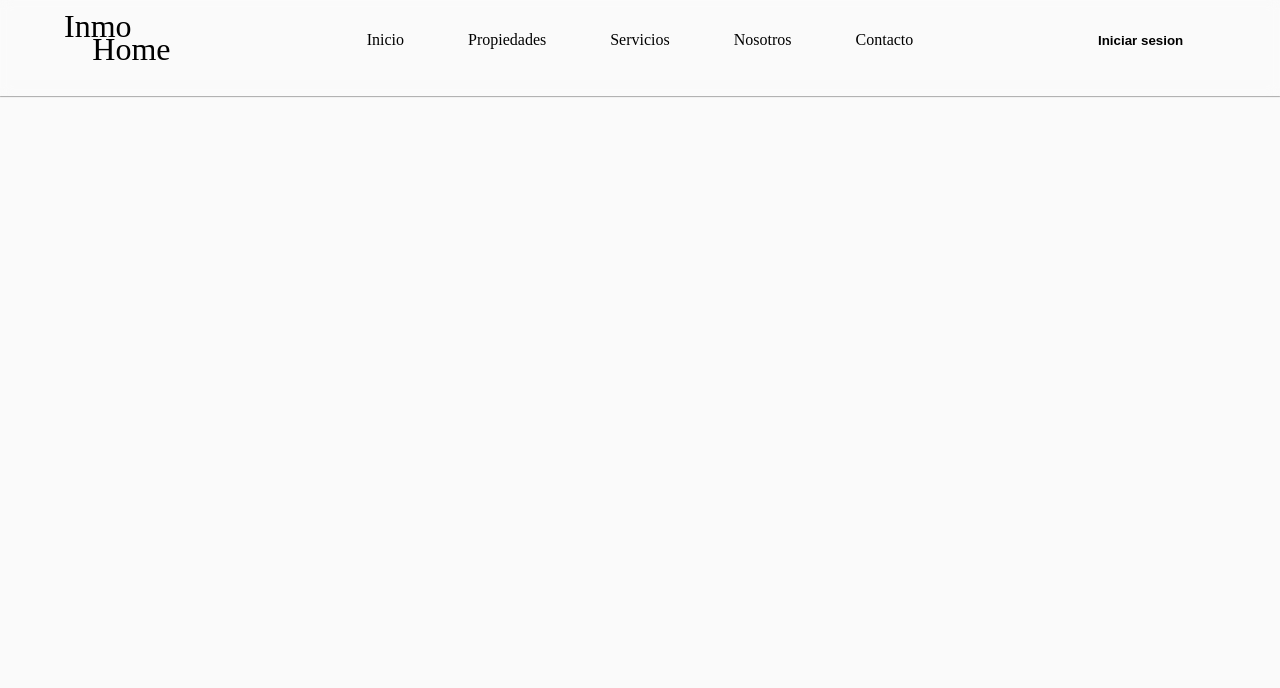
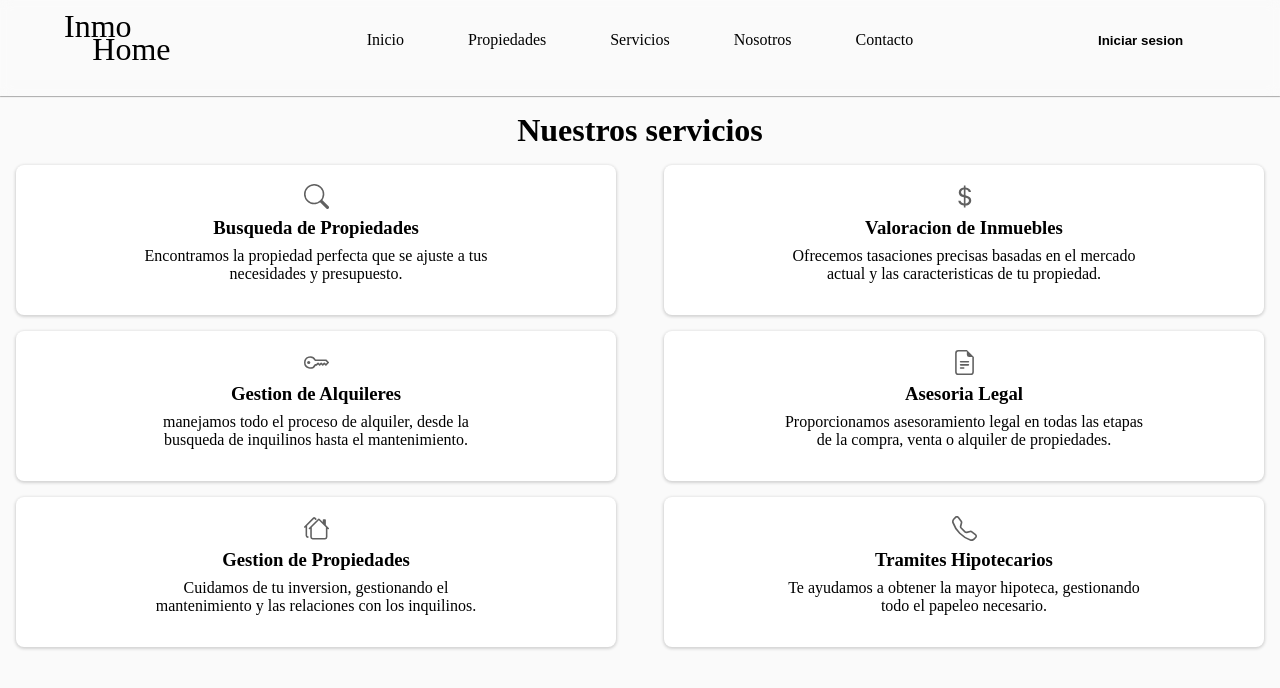
Before and after one commit to Alan-Ribeca/inmobiliaria, a React (Vite) app in the folder inmoReact/: page /servicios in a window 1280 px wide. Shown: the top 688 px of the page. Built offline with nearby package versions, Linux system fonts and the light colour scheme.

Commit message:
empezando con servicios

```diff
--- a/inmoReact/src/App.jsx
+++ b/inmoReact/src/App.jsx
@@ -10,6 +10,7 @@ import { Propiedades } from "./components/propiedades/Propiedades";
 import { SubirProductos } from "./components/admin/SubirProductos";
 import { EditarPropiedades } from "./components/admin/EditarPropiedades";
 import "../css/style.css";
+import { Servicios } from "./components/servicios/Servicios";
 
 function App() {
   //utilizar context9
@@ -38,6 +39,7 @@ function App() {
 
             {/* PROPIEDADES */}
             <Route path="/propiedades" element={<Propiedades />} />
+            <Route path="/servicios" element={<Servicios />} />
 
             {/* Admin */}
             <Route path="/subirProductos" element={<SubirProductos />} />
--- /dev/null
+++ b/inmoReact/src/components/servicios/Servicios.jsx
@@ -0,0 +1,114 @@
+import "./servicios.scss";
+export const Servicios = () => {
+  return (
+    <>
+      <h1 className="titleServ">Nuestros servicios</h1>
+      <section className="containerServ">
+        <div className="servicio">
+          <svg
+            xmlns="http://www.w3.org/2000/svg"
+            width="25"
+            height="25"
+            fill="currentColor"
+            className="logoServ"
+            viewBox="0 0 16 16"
+          >
+            <path d="M11.742 10.344a6.5 6.5 0 1 0-1.397 1.398h-.001q.044.06.098.115l3.85 3.85a1 1 0 0 0 1.415-1.414l-3.85-3.85a1 1 0 0 0-.115-.1zM12 6.5a5.5 5.5 0 1 1-11 0 5.5 5.5 0 0 1 11 0" />
+          </svg>
+          <h3>Busqueda de Propiedades</h3>
+          <p className="parrafo">
+            Encontramos la propiedad perfecta que se ajuste a tus necesidades y
+            presupuesto.
+          </p>
+        </div>
+        <div className="servicio">
+          <svg
+            xmlns="http://www.w3.org/2000/svg"
+            width="25"
+            height="25"
+            fill="currentColor"
+            className="logoServ"
+            viewBox="0 0 16 16"
+          >
+            <path d="M4 10.781c.148 1.667 1.513 2.85 3.591 3.003V15h1.043v-1.216c2.27-.179 3.678-1.438 3.678-3.3 0-1.59-.947-2.51-2.956-3.028l-.722-.187V3.467c1.122.11 1.879.714 2.07 1.616h1.47c-.166-1.6-1.54-2.748-3.54-2.875V1H7.591v1.233c-1.939.23-3.27 1.472-3.27 3.156 0 1.454.966 2.483 2.661 2.917l.61.162v4.031c-1.149-.17-1.94-.8-2.131-1.718zm3.391-3.836c-1.043-.263-1.6-.825-1.6-1.616 0-.944.704-1.641 1.8-1.828v3.495l-.2-.05zm1.591 1.872c1.287.323 1.852.859 1.852 1.769 0 1.097-.826 1.828-2.2 1.939V8.73z" />
+          </svg>
+          <h3>Valoracion de Inmuebles</h3>
+          <p className="parrafo">
+            Ofrecemos tasaciones precisas basadas en el mercado actual y las
+            caracteristicas de tu propiedad.
+          </p>
+        </div>
+        <div className="servicio">
+          <svg
+            xmlns="http://www.w3.org/2000/svg"
+            width="25"
+            height="25"
+            fill="currentColor"
+            className="logoServ"
+            viewBox="0 0 16 16"
+          >
+            <path d="M0 8a4 4 0 0 1 7.465-2H14a.5.5 0 0 1 .354.146l1.5 1.5a.5.5 0 0 1 0 .708l-1.5 1.5a.5.5 0 0 1-.708 0L13 9.207l-.646.647a.5.5 0 0 1-.708 0L11 9.207l-.646.647a.5.5 0 0 1-.708 0L9 9.207l-.646.647A.5.5 0 0 1 8 10h-.535A4 4 0 0 1 0 8m4-3a3 3 0 1 0 2.712 4.285A.5.5 0 0 1 7.163 9h.63l.853-.854a.5.5 0 0 1 .708 0l.646.647.646-.647a.5.5 0 0 1 .708 0l.646.647.646-.647a.5.5 0 0 1 .708 0l.646.647.793-.793-1-1h-6.63a.5.5 0 0 1-.451-.285A3 3 0 0 0 4 5" />
+            <path d="M4 8a1 1 0 1 1-2 0 1 1 0 0 1 2 0" />
+          </svg>
+          <h3>Gestion de Alquileres</h3>
+          <p className="parrafo">
+            manejamos todo el proceso de alquiler, desde la busqueda de
+            inquilinos hasta el mantenimiento.
+          </p>
+        </div>
+        <div className="servicio">
+          <svg
+            xmlns="http://www.w3.org/2000/svg"
+            width="25"
+            height="25"
+            fill="currentColor"
+            className="logoServ"
+            viewBox="0 0 16 16"
+          >
+            <path d="M5.5 7a.5.5 0 0 0 0 1h5a.5.5 0 0 0 0-1zM5 9.5a.5.5 0 0 1 .5-.5h5a.5.5 0 0 1 0 1h-5a.5.5 0 0 1-.5-.5m0 2a.5.5 0 0 1 .5-.5h2a.5.5 0 0 1 0 1h-2a.5.5 0 0 1-.5-.5" />
+            <path d="M9.5 0H4a2 2 0 0 0-2 2v12a2 2 0 0 0 2 2h8a2 2 0 0 0 2-2V4.5zm0 1v2A1.5 1.5 0 0 0 11 4.5h2V14a1 1 0 0 1-1 1H4a1 1 0 0 1-1-1V2a1 1 0 0 1 1-1z" />
+          </svg>
+          <h3>Asesoria Legal</h3>
+          <p className="parrafo">
+            Proporcionamos asesoramiento legal en todas las etapas de la compra,
+            venta o alquiler de propiedades.
+          </p>
+        </div>
+        <div className="servicio">
+          <svg
+            xmlns="http://www.w3.org/2000/svg"
+            width="25"
+            height="25"
+            fill="currentColor"
+            className="logoServ"
+            viewBox="0 0 16 16"
+          >
+            <path d="M5.793 1a1 1 0 0 1 1.414 0l.647.646a.5.5 0 1 1-.708.708L6.5 1.707 2 6.207V12.5a.5.5 0 0 0 .5.5.5.5 0 0 1 0 1A1.5 1.5 0 0 1 1 12.5V7.207l-.146.147a.5.5 0 0 1-.708-.708zm3 1a1 1 0 0 1 1.414 0L12 3.793V2.5a.5.5 0 0 1 .5-.5h1a.5.5 0 0 1 .5.5v3.293l1.854 1.853a.5.5 0 0 1-.708.708L15 8.207V13.5a1.5 1.5 0 0 1-1.5 1.5h-8A1.5 1.5 0 0 1 4 13.5V8.207l-.146.147a.5.5 0 1 1-.708-.708zm.707.707L5 7.207V13.5a.5.5 0 0 0 .5.5h8a.5.5 0 0 0 .5-.5V7.207z" />
+          </svg>
+          <h3>Gestion de Propiedades</h3>
+          <p className="parrafo">
+            Cuidamos de tu inversion, gestionando el mantenimiento y las
+            relaciones con los inquilinos.
+          </p>
+        </div>
+        <div className="servicio">
+          <svg
+            xmlns="http://www.w3.org/2000/svg"
+            width="25"
+            height="25"
+            fill="currentColor"
+            className="logoServ"
+            viewBox="0 0 16 16"
+          >
+            <path d="M3.654 1.328a.678.678 0 0 0-1.015-.063L1.605 2.3c-.483.484-.661 1.169-.45 1.77a17.6 17.6 0 0 0 4.168 6.608 17.6 17.6 0 0 0 6.608 4.168c.601.211 1.286.033 1.77-.45l1.034-1.034a.678.678 0 0 0-.063-1.015l-2.307-1.794a.68.68 0 0 0-.58-.122l-2.19.547a1.75 1.75 0 0 1-1.657-.459L5.482 8.062a1.75 1.75 0 0 1-.46-1.657l.548-2.19a.68.68 0 0 0-.122-.58zM1.884.511a1.745 1.745 0 0 1 2.612.163L6.29 2.98c.329.423.445.974.315 1.494l-.547 2.19a.68.68 0 0 0 .178.643l2.457 2.457a.68.68 0 0 0 .644.178l2.189-.547a1.75 1.75 0 0 1 1.494.315l2.306 1.794c.829.645.905 1.87.163 2.611l-1.034 1.034c-.74.74-1.846 1.065-2.877.702a18.6 18.6 0 0 1-7.01-4.42 18.6 18.6 0 0 1-4.42-7.009c-.362-1.03-.037-2.137.703-2.877z" />
+          </svg>
+          <h3>Tramites Hipotecarios</h3>
+          <p className="parrafo">
+            Te ayudamos a obtener la mayor hipoteca, gestionando todo el papeleo
+            necesario.
+          </p>
+        </div>
+      </section>
+    </>
+  );
+};
--- /dev/null
+++ b/inmoReact/src/components/servicios/servicios.scss
@@ -0,0 +1,36 @@
+.titleServ {
+  text-align: center;
+  margin: 1rem 0;
+}
+
+.containerServ {
+  display: grid;
+  grid-template-columns: 1fr 1fr;
+  justify-items: center;
+  gap: 1rem;
+
+  .servicio {
+    background-color: rgb(255, 255, 255);
+    box-shadow: 0px 1px 3px 1px #d3d3d3;
+    border-radius: 8px;
+    width: 600px;
+    height: 150px;
+    display: flex;
+    flex-direction: column;
+    align-items: center;
+
+    .logoServ {
+      margin-top: 1.2rem;
+      fill: #606060;
+    }
+
+    h3 {
+      margin: 0.5rem 0;
+    }
+
+    .parrafo {
+        text-align: center;
+        width: 60%;
+    }
+  }
+}
```
